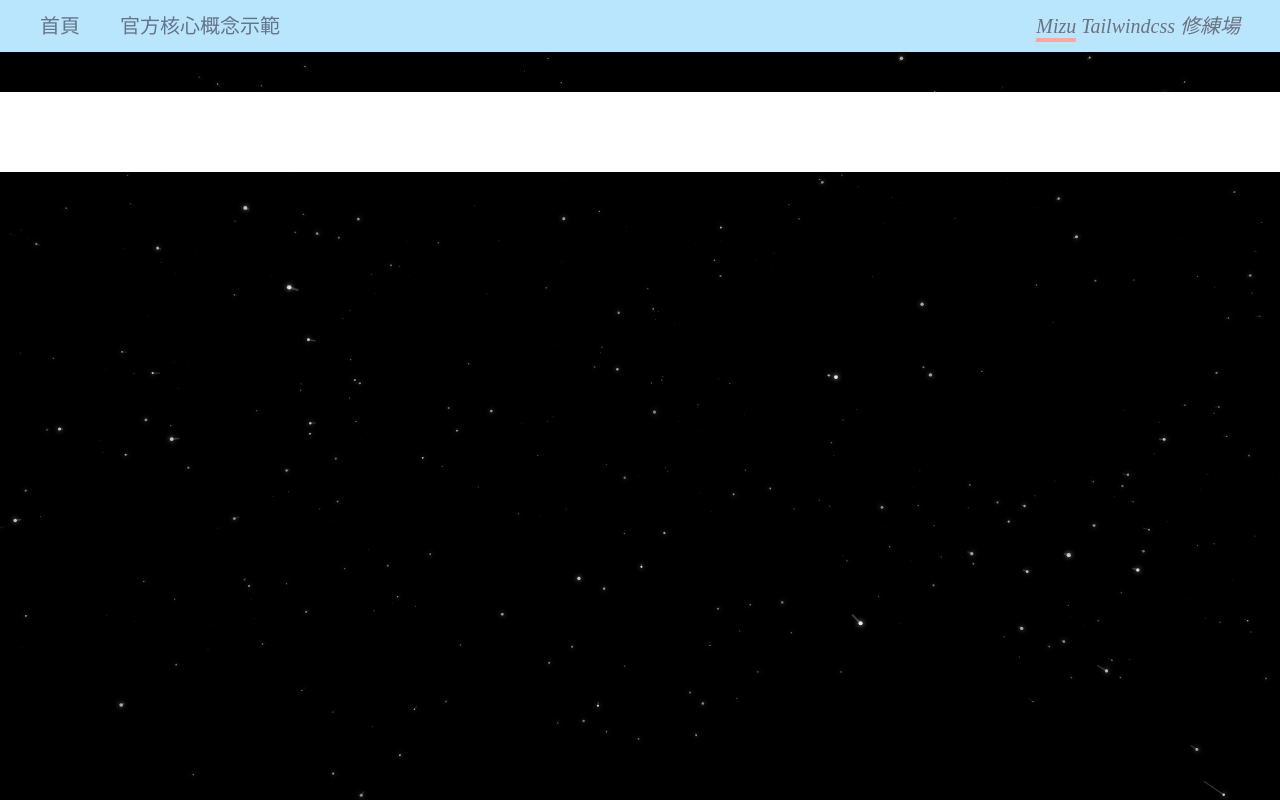
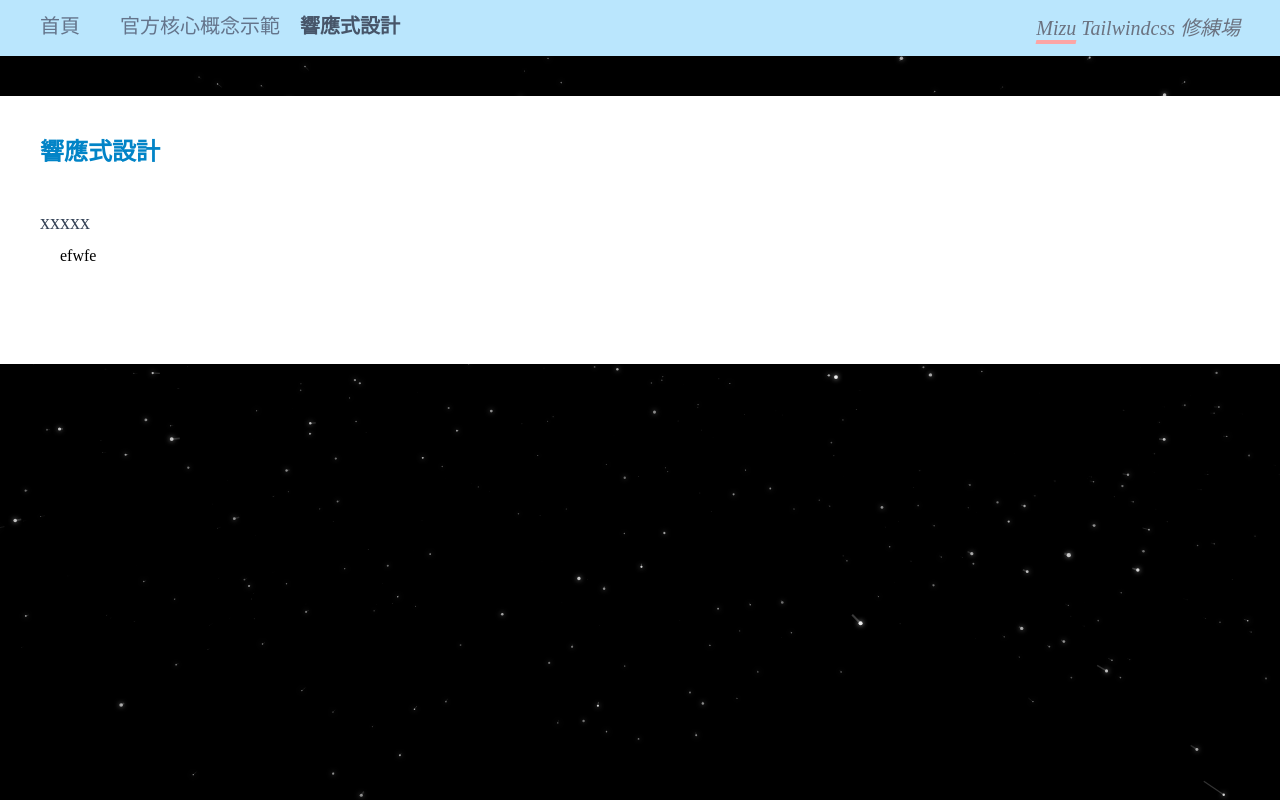
Before and after one commit to MizuYang/tailwind-playground, a Nuxt app: page /responsive-design in a window 1280 px wide. Built offline with nearby package versions, Linux system fonts and the light colour scheme.

Commit message:
新增 選單: hover 樣式

```diff
--- a/components/menu.vue
+++ b/components/menu.vue
@@ -10,14 +10,21 @@ const menuList = ref([
     title: "官方核心概念示範",
     path: "/demo",
   },
+  {
+    name: "responsive-design",
+    title: "響應式設計",
+    path: "/responsive-design",
+  },
 ]);
 </script>
 
 <template>
   <nav class="sticky top-0 w-full bg-sky-200 px-10">
-    <ul class="flex items-center">
+    <ul class="relative flex items-center">
       <template v-for="menu in menuList" :key="menu.name">
-        <li class="py-3 pe-5 text-xl text-slate-500 first:pe-10">
+        <li
+          class="mb-3 me-5 border-b-4 pt-3 text-xl text-slate-500 first:me-10 border-solid hover:border-red-300 border-transparent transition-all"
+        >
           <NuxtLink :to="menu.path" active-class="active">
             {{ menu.title }}
           </NuxtLink>
--- /dev/null
+++ b/pages/responsive-design.vue
@@ -0,0 +1,24 @@
+<script setup>
+definePageMeta({
+  title: "響應式設計",
+});
+</script>
+
+<template>
+  <div>
+    <PageTitle
+      title="響應式設計"
+      link="https://tailwind.nodejs.cn/docs/responsive-design#-2"
+    />
+
+    <main class="pb-10">
+      <SectionContent title="xxxxx">
+        <template #content>
+            efwfe
+        </template>
+      </SectionContent>
+    </main>
+  </div>
+</template>
+
+<style lang="scss" scope></style>
```
